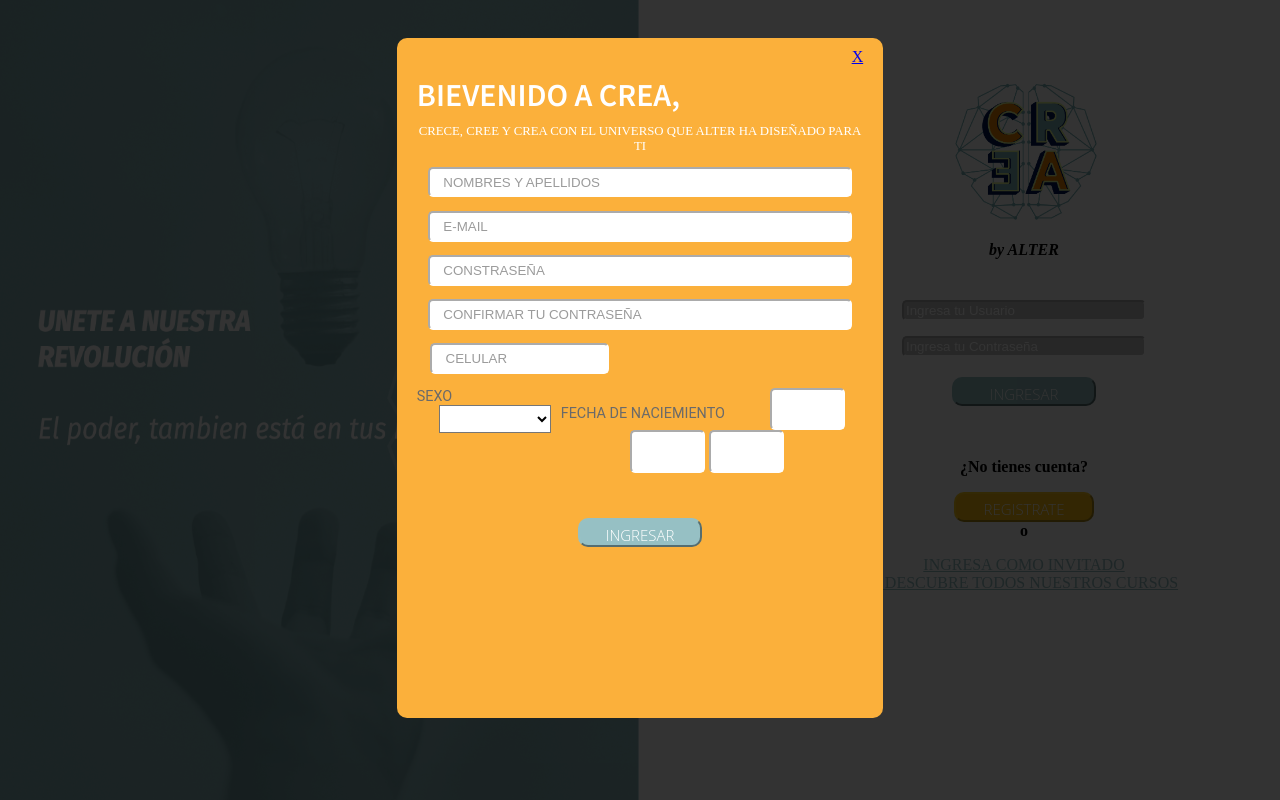
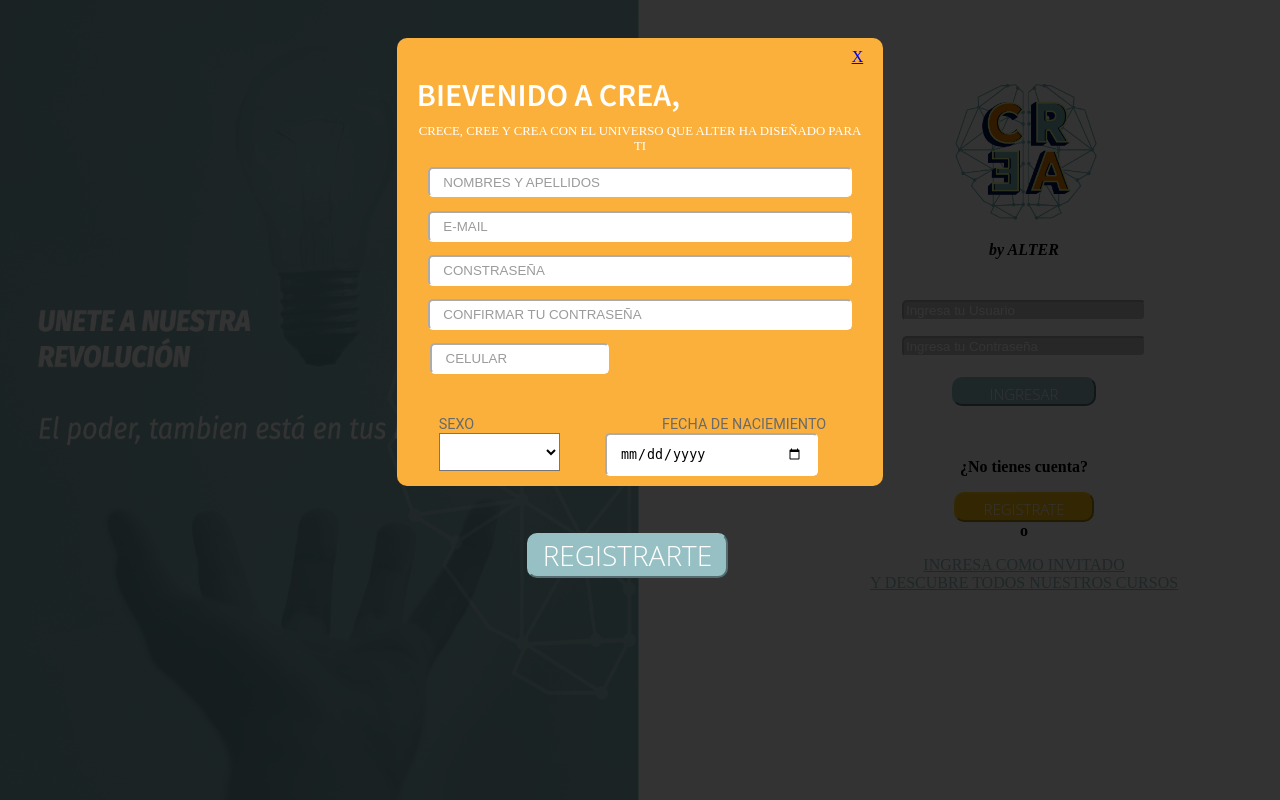
Before and after one commit to danieldmngz96/CREA, a PHP site: page /Login.html in a window 1280 px wide, after a click on "REGISTRATE". Run offline with PHP 8.4, Linux system fonts and the light colour scheme.

Commit message:
cambios login

```diff
--- a/Login.html
+++ b/Login.html
@@ -59,28 +59,46 @@
                             placeholder="CONFIRMAR TU CONTRASEÑA">
                         <input type="number" id="celular" name="Celular" placeholder="CELULAR">
                         <br>
-                        <div class="padre">
+                        <br>
+                        <br>
+                        <br>
+                        <br>
+
+
                             <!--INICIO DE SECCION ABAJO-->
-                            <label for="sex" style="float: inline-start; margin-right: 300px;">SEXO</label>
-                            <div>
-
+                            <div style="width: 100%;
+                                        text-align: left;
+                                        padding-left: 22px;
+                                        display: inline-flex;">
+                                        <div style="width: 50%;">
+                                            <label for="sex" style="">SEXO</label>
+                                        </div>
+                                        <div style="width: 50%;">
+                                            <label for="sex" style="">FECHA DE NACIEMIENTO</label>
+                                        </div>
+                            </div>
                                 <select id="sexo" name="Sexo">
                                     <option value="H">Hombre</option>
                                     <option value="M">Mujer</option>
                                     <option value="Other" selected>Otros</option>
                                 </select>
-                            </div>
 
-                            <label for="sex" style="float: inline-start; margin-left: 10px;">FECHA DE NACIEMIENTO</label>
-                            <div >
 
-                                <input type="number" id="DAY" name="password1" placeholder="DIA">
-                                <input type="number" id="MOUNTH" name="passwordrepeat" placeholder="MES">
-                                <input type="number" id="YEAR" name="cell phone" placeholder="AÑO">
-                            </div>
+                                <input type="date" id="DAY" name="password1" placeholder="DIA">
 
-                        </div>
-                        <button type="submit" class="btnn-primary" onclick="login()">INGRESAR</button>
+
+                         <button type="submit" style=" font: 300 15px/29px 'Open Sans',Helvetica,Arial,sans-serif;
+                         cursor: pointer;
+                         color: #fff;
+                         background: rgb(150,192,196);
+                         border-color: rgb(150,192,196);
+                         height: 45px;
+                         border-radius: 10px;
+                         width: 45%;
+                         margin-top: 10%;
+                         font-size: 28px;
+                         margin: 57px 50px 2px -118px;" onclick="">REGISTRARTE</button>
+
                     </form>
                 </div>
 
--- a/style-login.css
+++ b/style-login.css
@@ -7,9 +7,6 @@
       height: 100%;
       margin: 0;
   }
-
-
-
   .login1{
       grid-column: 1 / 1;
 
@@ -142,6 +139,7 @@
       width: 28%;
       margin-top: 10%;
       }
+
   .texto2{
    font-weight: bold;
   }
@@ -155,7 +153,7 @@
       margin: 3% auto;
       position: relative;
       box-sizing: border-box;
-      height: 85%;
+      height: 56%;
       border-radius: 10px;
     }
     .modal{
@@ -238,8 +236,8 @@
   }
   #sexo{
         background-color: #fff;
-      padding: 3%;
-      width: 25%;
+        padding: 4%;
+        width: 27%;
         color: black;
         height: 1px;
         margin-bottom: 3%;
@@ -249,7 +247,7 @@
   #DAY{
       background-color: #fff;
       padding: 3%;
-      width: 10%;
+      width: 41%;
       color: black;
       height: 12px;
   }
```
Lines whose indentation alone changed are shown as unchanged.
